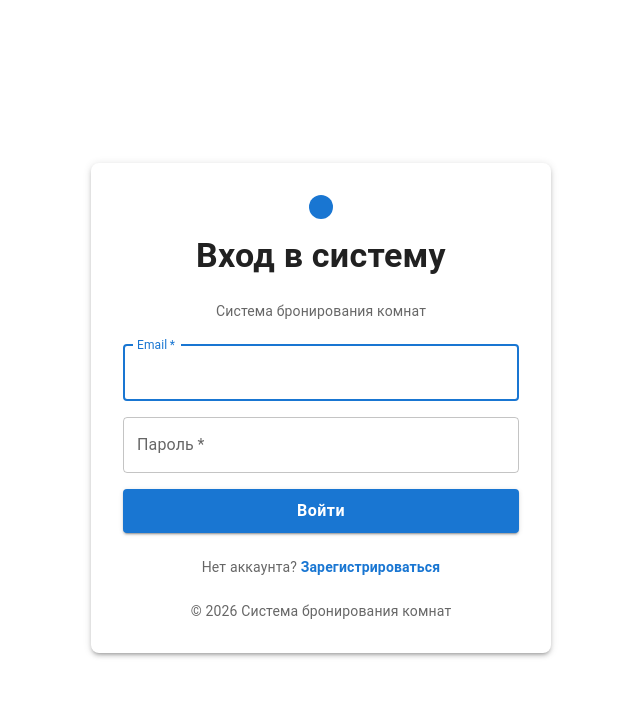
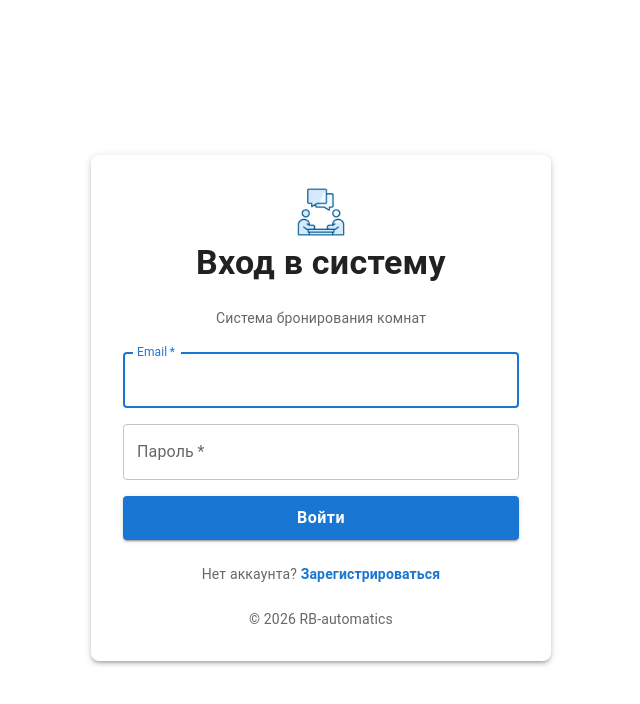
Before and after one commit to sustatov027-max/room-booking, a React (Vite) app in the folder frontend/: page /login in a window 1280 px wide. Shown: the top 704 px of the page, without its empty margins (319-959 px from the left). Built offline with nearby package versions, Linux system fonts and the light colour scheme.

Commit message:
Добавлен footer и информация о компании

```diff
--- a/frontend/package.json
+++ b/frontend/package.json
@@ -13,7 +13,7 @@
     "@emotion/react": "^11.14.0",
     "@emotion/styled": "^11.14.1",
     "@mui/icons-material": "^9.0.0",
-    "@mui/material": "^9.0.0",
+    "@mui/material": "^9.0.1",
     "@reduxjs/toolkit": "^2.11.2",
     "axios": "^1.15.2",
     "react": "^19.2.5",
--- a/frontend/src/components/AdminPanel/AdminPanel.tsx
+++ b/frontend/src/components/AdminPanel/AdminPanel.tsx
@@ -1,6 +1,7 @@
 import { useEffect, useState } from "react";
 import { Box, Container } from "@mui/material";
 import Header from "../Header";
+import Footer from "../Footer";
 import AdminSidebar from "./AdminSidebar";
 import AdminContent from "./AdminContent";
 
@@ -20,6 +21,7 @@ const AdminPanel = () => {
         <AdminSidebar activeView={activeView} onViewChange={setActiveView} />
         <AdminContent activeView={activeView} />
       </Box>
+      <Footer />
     </Container>
   );
 };
--- a/frontend/src/components/AdminPanel/views/SlotsView.tsx
+++ b/frontend/src/components/AdminPanel/views/SlotsView.tsx
@@ -77,6 +77,8 @@ const SlotsView = () => {
     loadSlots();
   }, [setLoading, setError, authHeaders, selectedDate, selectedRoomId]);
 
+  // TODO Сделать отображение полей в видк таблицы
+
   return (
     <Stack spacing={1.5}>
       <Stack direction={{ xs: "column", sm: "row" }} spacing={1.5}>
--- /dev/null
+++ b/frontend/src/components/Footer.tsx
@@ -0,0 +1,56 @@
+import {Typography, Box, Divider } from "@mui/material"
+
+const Footer = () => {
+    return (
+        <>
+            <Divider variant="fullWidth" sx={{
+                border: '2px solid rgba(73, 139, 214, 0.9)',
+                mb: 3,
+                mt: 3,
+            }} />
+
+            <Box sx={{ display: "flex", justifyContent: "space-between", gap: 3, pr: 4, pl: 4 }}>
+                <Box>
+                    <Typography variant="h6" gutterBottom>
+                        Компания
+                    </Typography>
+                    <Typography variant="body2">
+                        ООО "RB-automatics"
+                    </Typography>
+                    <Typography variant="body2">
+                        ИНН: 1234567890
+                    </Typography>
+                </Box>
+
+                <Box>
+                    <Typography variant="h6" gutterBottom>
+                        Адрес
+                    </Typography>
+                    <Typography variant="body2">
+                        г. Москва, ул. Промышленная, д. 123
+                    </Typography>
+                    <Typography variant="body2">
+                        Бизнес-центр "Технопарк", офис 456
+                    </Typography>
+                </Box>
+
+                <Box>
+                    <Typography variant="h6" gutterBottom>
+                        Контакты
+                    </Typography>
+                    <Typography variant="body2">
+                        +7 (999) 123-45-67
+                    </Typography>
+                    <Typography variant="body2">
+                        info@rb-automatics.ru
+                    </Typography>
+                    <Typography variant="body2">
+                        Пн-Пт: 9:00 - 21:00
+                    </Typography>
+                </Box>
+            </Box>
+        </>
+    )
+}
+
+export default Footer
--- a/frontend/src/components/Header.tsx
+++ b/frontend/src/components/Header.tsx
@@ -16,15 +16,18 @@ const Header = () => {
 
             padding:2
         }}>
+            <img
+                src="/company.png"
+                style={{ height: '50px', width: 'auto' }}/>
             <Typography component={'h1'} variant="h4" sx={{
                 ml:2
             }}>
-                Система бронирования переговорок
+                Система бронирования переговорных комнат
             </Typography>
             <Button
             onClick={handleExit}><LogoutIcon sx={{fontSize:"28px"}}/></Button>
         </Box>
-        <Divider variant="middle" sx={{
+        <Divider variant="fullWidth" sx={{
             border:'2px solid rgba(73, 139, 214, 0.9)',
             mb:3
         }}></Divider>
--- a/frontend/src/components/LoginPage.tsx
+++ b/frontend/src/components/LoginPage.tsx
@@ -91,15 +91,10 @@ const LoginPage = () => {
             borderRadius: 2,
           }}
         >
-          <Box
-            sx={{
-              backgroundColor: '#1976d2',
-              borderRadius: '50%',
-              padding: 1.5,
-              marginBottom: 2,
-            }}
-          >
-          </Box>
+          <img
+                src="/company.png"
+                style={{ height: '50px', width: 'auto', marginBottom: 5 }}
+          />
 
           <Typography component="h1" variant="h4" sx={{ marginBottom: 3, fontWeight: 600 }}>
             Вход в систему
@@ -189,7 +184,7 @@ const LoginPage = () => {
           </Box>
 
           <Typography variant="body2" color="textSecondary" sx={{ marginTop: 3, textAlign: 'center' }}>
-            © 2026 Система бронирования комнат
+            © 2026 RB-automatics
           </Typography>
         </Paper>
       </Box>
--- a/frontend/src/components/RegisterPage.tsx
+++ b/frontend/src/components/RegisterPage.tsx
@@ -128,15 +128,10 @@ const RegisterPage = () => {
             borderRadius: 2,
           }}
         >
-          <Box
-            sx={{
-              backgroundColor: '#1976d2',
-              borderRadius: '50%',
-              padding: 1.5,
-              marginBottom: 2,
-            }}
-          >
-          </Box>
+          <img
+                src="/company.png"
+                style={{ height: '50px', width: 'auto', marginBottom: 5 }}
+          />
 
           <Typography component="h1" variant="h4" sx={{ marginBottom: 3, fontWeight: 600 }}>
             Регистрация
@@ -263,7 +258,7 @@ const RegisterPage = () => {
           </Box>
 
           <Typography variant="body2" color="textSecondary" sx={{ marginTop: 3, textAlign: 'center' }}>
-            © 2026 Система бронирования комнат
+            © 2026 RB-automatics
           </Typography>
         </Paper>
       </Box>
--- a/frontend/src/components/UserPanel/UserPanel.tsx
+++ b/frontend/src/components/UserPanel/UserPanel.tsx
@@ -1,6 +1,7 @@
 import { useEffect, useState } from "react";
 import { Box, Container } from "@mui/material";
 import Header from "../Header";
+import Footer from "../Footer"
 import UserSidebar from "./UserSidebar";
 import UserContent from "./UserContent";
 
@@ -20,6 +21,7 @@ const UserPanel = () => {
         <UserSidebar activeView={activeView} onViewChange={setActiveView} />
         <UserContent activeView={activeView} />
       </Box>
+      <Footer />
     </Container>
   );
 };
```
Also changed, not shown: frontend/public/company.png (added), 1 other file (tests, documents, lock files or other folders).
